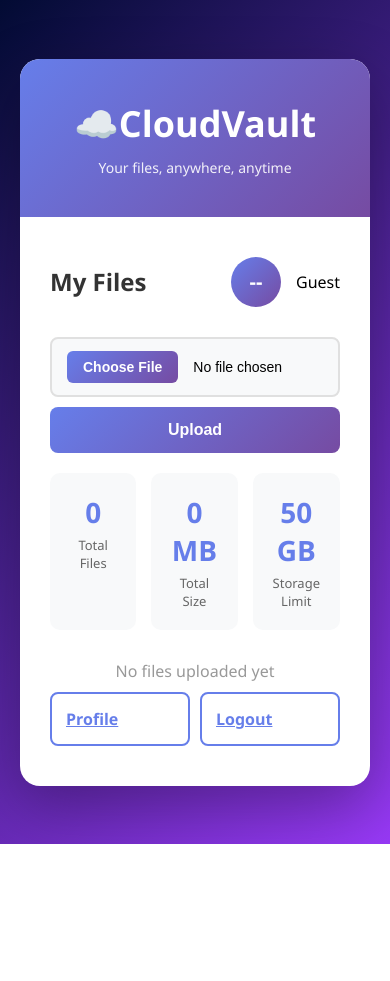
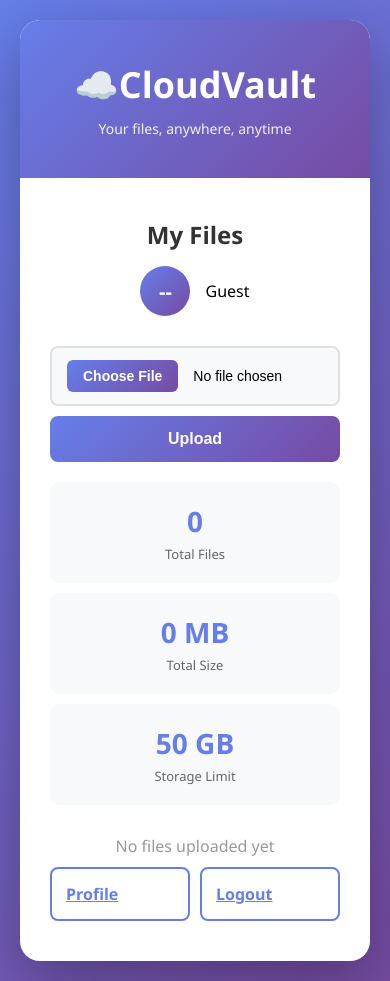
Before and after one commit to Khyanrick/Mini-Project-1, a Flask app: page / in a window 390 px wide. Before the commit the page ends 844 px from the top, so only its background shows below. Run offline with Flask 3, Linux system fonts and the light colour scheme; data that the repository does not hold is empty; some libraries are stand-ins or nearby versions.

Commit message:
tested_LAN

```diff
--- a/app.py
+++ b/app.py
@@ -63,4 +63,4 @@
     return render_template('register.html')
 
 if __name__ == '__main__':
-    app.run(debug = True)
+    app.run(host="localhost", port=None, debug=True)
--- a/static/styles.css
+++ b/static/styles.css
@@ -6,7 +6,7 @@
 
 body {
     font-family: 'Segoe UI', Tahoma, Geneva, Verdana, sans-serif;
-    background: linear-gradient(135deg, #020b33 0%, #9739f5 100%);
+    background: linear-gradient(135deg, #667eea 0%, #764ba2 100%);
     min-height: 100vh;
     display: flex;
     justify-content: center;
@@ -461,3 +461,26 @@
     display: inline;
     margin: 0;
 }
+
+/* Mobile responsive - scrollable table */
+@media (max-width: 768px) {
+    .file-list {
+        overflow-x: auto;
+        -webkit-overflow-scrolling: touch;
+    }
+
+    .file-list table {
+        min-width: 600px;
+    }
+
+    .stats {
+        grid-template-columns: 1fr;
+        gap: 10px;
+    }
+
+    .dashboard-header {
+        flex-direction: column;
+        gap: 15px;
+        text-align: center;
+    }
+}
```
